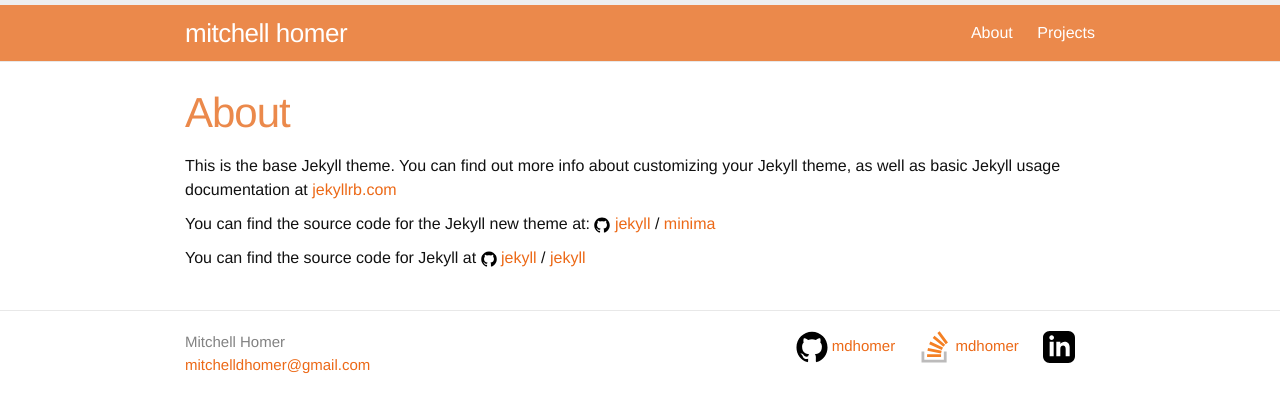
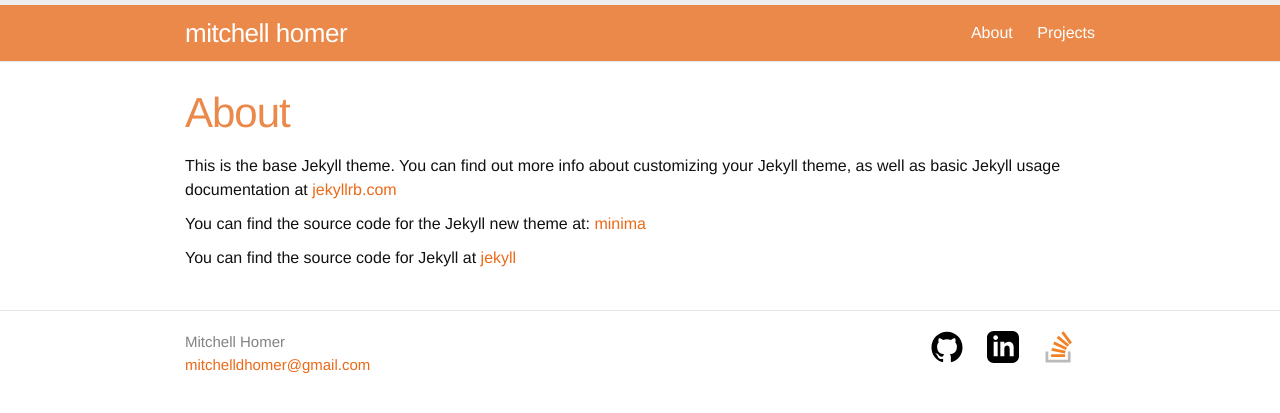
Before and after one commit to mdhomer/mdhomer.github.io, a Jekyll site: the page built from about.md, in a window 1280 px wide. Shown: the top 413 px of the page. Built offline with Jekyll 4.4.1, drawn with Linux system fonts in a browser that asks for light colours.

Commit message:
commit use 1 icon html file by reusing the html formatting & changing the input variables

```diff
--- a/_config.yml
+++ b/_config.yml
@@ -22,10 +22,9 @@ description: > # this means to ignore newlines until "baseurl:"
   Google search results) and in your feed.xml site description.
 baseurl: "" # the subpath of your site, e.g. /blog
 url: "" # the base hostname & protocol for your site, e.g. http://example.com
-# twitter_username: jekyllrb
-github_username:  mdhomer
-stackoverflow_username: mdhomer
-stackoverflow_number: 4742817
+# twitter_url: jekyllrb
+github_url:  https://github.com/mdhomer
+stackoverflow_url: https://stackoverflow.com/users/4742817/mdhomer
 linkedin_url: http://www.linkedin.com/in/mitchell-homer-469742171
 
 collections:
--- a/_includes/footer.html
+++ b/_includes/footer.html
@@ -22,29 +22,36 @@
 
       <div class="footer-col footer-col-2">
         <ul class="social-media-list">
-          {% if site.github_username %}
+          {% if site.github_url %}
           <li>
-            {% include icon-github.html username=site.github_username %}
-          </li>
-          {% endif %}
-
-          {% if site.stackoverflow_username %}
-          <li>
-            {% include icon-stackoverflow.html
-                number=site.stackoverflow_number
-                username=site.stackoverflow_username %}
+            {% include icon-svg.html
+                svg="github"
+                url=site.github_url %}
           </li>
           {% endif %}
 
           {% if site.linkedin_url %}
           <li>
-              {% include icon-linkedin.html url=site.linkedin_url %}
+              {% include icon-svg.html
+                svg="linkedin"
+                url=site.linkedin_url %}
           </li>
           {% endif %}
 
+          {% if site.stackoverflow_url %}
+          <li>
+            {% include icon-svg.html
+                svg="stackoverflow"
+                url=site.stackoverflow_url %}
+          </li>
+          {% endif %}
+
+
           {% if site.twitter_username %}
           <li>
-            {% include icon-twitter.html username=site.twitter_username %}
+            {% include icon-svg.html
+                svg="twitter"
+                url=site.twitter_url %}
           </li>
           {% endif %}
         </ul>
--- a/_includes/icon-github.html
+++ /dev/null
@@ -1 +0,0 @@
-<a href="https://github.com/{{ include.username }}"><span class="icon icon--github">{% include icon-github.svg %}</span><span class="username">{{ include.username }}</span></a>
--- a/_includes/icon-linkedin.html
+++ /dev/null
@@ -1 +0,0 @@
-<a href="{{ include.url }}"><span class="icon icon--linkedin">{% include icon-linkedin.svg %}</span></a>
--- a/_includes/icon-stackoverflow.html
+++ /dev/null
@@ -1 +0,0 @@
-<a href="https://stackoverflow.com/users/{{ include.number }}/{{ include.username }}"><span class="icon icon--stackoverflow">{% include icon-stackoverflow.svg %}</span><span class="username">{{ include.username }}</span></a>
--- /dev/null
+++ b/_includes/icon-svg.html
@@ -0,0 +1 @@
+<a href="{{ include.url }}"><span class="icon icon--{{ include.svg }}">{% include icon-{{ include.svg }}.svg %}</span>{% if include.text %}<span class="username">{{ include.text }}</span>{% endif %}</a>
--- a/_includes/icon-twitter.html
+++ /dev/null
@@ -1 +0,0 @@
-<a href="https://twitter.com/{{ include.username }}"><span class="icon icon--twitter">{% include icon-twitter.svg %}</span><span class="username">{{ include.username }}</span></a>
--- a/about.md
+++ b/about.md
@@ -7,9 +7,7 @@ permalink: '#about'
 This is the base Jekyll theme. You can find out more info about customizing your Jekyll theme, as well as basic Jekyll usage documentation at [jekyllrb.com](https://jekyllrb.com/)
 
 You can find the source code for the Jekyll new theme at:
-{% include icon-github.html username="jekyll" %} /
 [minima](https://github.com/jekyll/minima)
 
 You can find the source code for Jekyll at
-{% include icon-github.html username="jekyll" %} /
 [jekyll](https://github.com/jekyll/jekyll)
```
